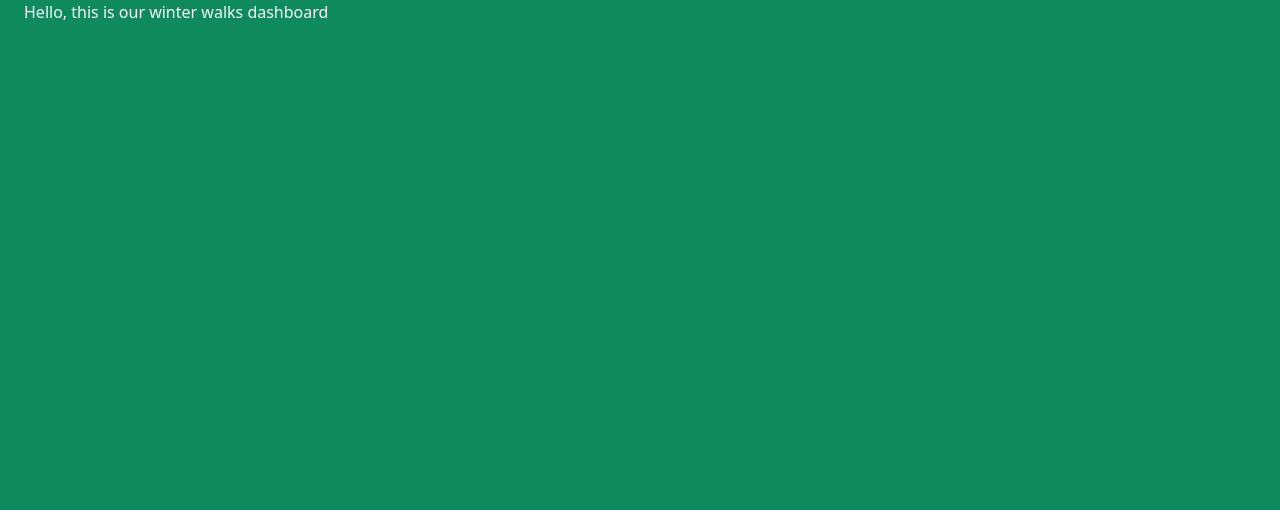
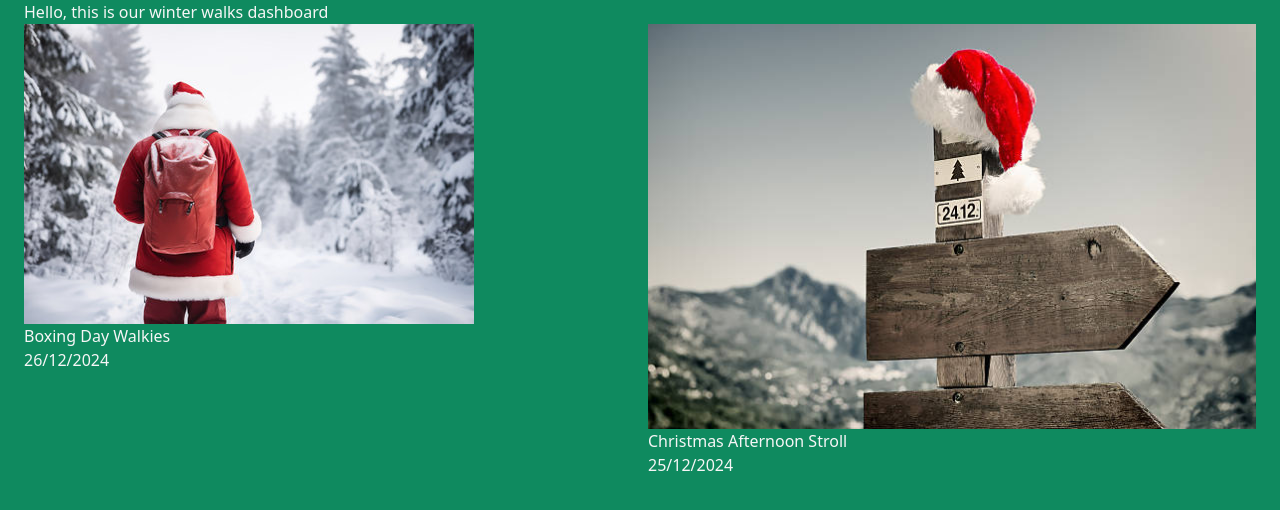
Before and after one commit to veepgoose/FelizNaviHike, a Next.js app: page /dashboard in a window 1280 px wide. Shown: the top 510 px of the page. Built offline with nearby package versions, Linux system fonts and the light colour scheme.

Commit message:
walkcard and dashboard

```diff
--- /dev/null
+++ b/components/Walkcard.tsx
@@ -0,0 +1,16 @@
+
+export function Walkcard(props:{
+    name: string;
+    date: string;
+    image: string;
+}
+) {
+    return (
+        <div>
+            <div className="rounded-">
+            <img src={props.image} alt="walk" />
+            </div>
+            <h3>{props.name}</h3>
+            <p>{new Intl.DateTimeFormat('en-GB').format(new Date(props.date))}</p>
+        </div>
+    )}
--- a/data/walks.json
+++ b/data/walks.ts
@@ -1,8 +1,10 @@
+export const walks =
 [
   {
     "id": "02d5b35f-ff5b-4a8b-93d7-deabed961e63",
     "userId": "cf4a3920-7104-4c22-ac30-95b827a7d01f",
     "name": "Boxing Day Walkies",
+    "imageUrl": "./assets/WalkImg1.jpg",
     "descriptionHtml": "<p>A nice chill boxing day walk!</p><p>We'll be getting started at 11AM at Boldmere Gate Car Park. Dogs are not only welcome, but heartily encouraged.</p>",
     "location": {
       "name": "Sutton Park",
@@ -15,6 +17,7 @@
     "id": "beb825fa-82d8-4f73-999e-556c253575e6",
     "userId": "8d577c30-b3ac-4e01-b401-7dcb08149504",
     "name": "Christmas Afternoon Stroll",
+    "imageUrl": "./assets/WalkImg2.jpg",
     "descriptionHtml": "<p>Let's get together for a nice afternoon stroll on Christmas Day!</p><p>We'll be getting started at 3PM at Lickey Hills Visitor Centre.</p>",
     "location": {
       "name": "Lickey Hills",
--- a/pages/dashboard.tsx
+++ b/pages/dashboard.tsx
@@ -1,3 +1,22 @@
+import {Walkcard} from '../components/Walkcard'
+import { walks } from "../data/walks";
+
 export default function Page() {
-    return <h1>Hello, this is our winter walks dashboard</h1>
+    return (
+      <>
+    <h1>Hello, this is our winter walks dashboard</h1>
+    <div className="grid grid-cols-2 gap-4">
+    {walks.map((walk) => (
+      <Walkcard
+      key={walk.id}
+        name={walk.name}
+        date={walk.datetime}
+        image={walk.imageUrl}
+        >
+        </Walkcard>
+
+    ))}
+    </div>
+    </>
+    )
   }
```
